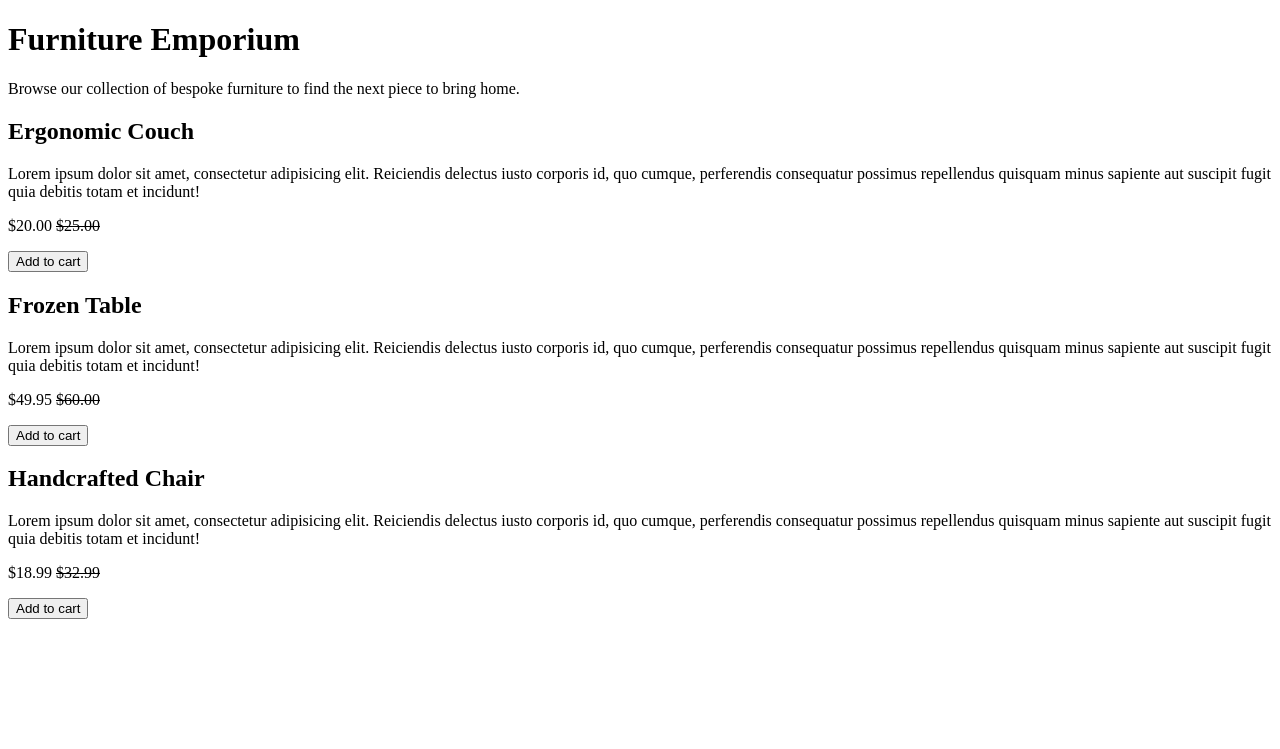
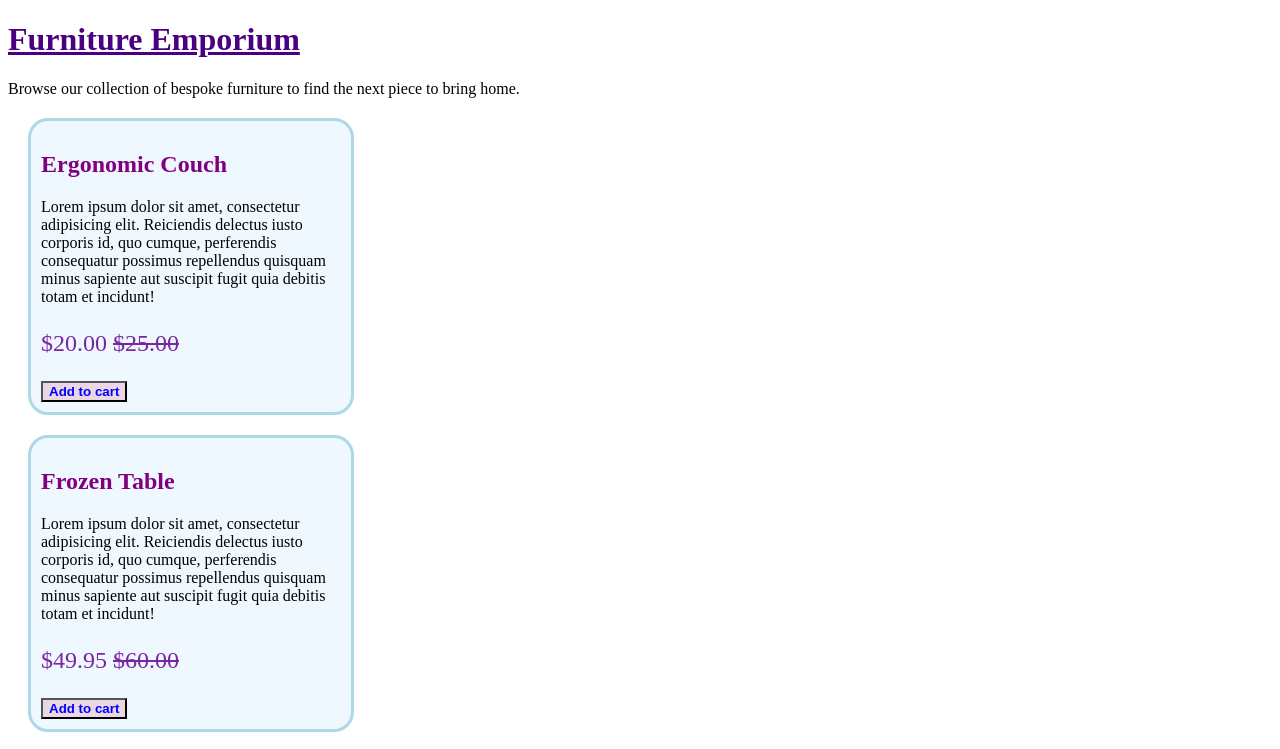
Before and after one commit to linaresbazan/furniture-emporium, a plain HTML site: page index.html in a window 1280 px wide. Shown: the top 749 px of the page. Drawn offline with Linux system fonts and the light colour scheme.

Commit message:
Workshop Furniture Emporium has been completed

```diff
--- a/index.css
+++ b/index.css
@@ -0,0 +1,33 @@
+h1{
+    color: indigo;
+    text-decoration: underline;
+}
+
+
+h2 {
+    color: purple;
+}
+.price {
+    color: #7827A0;
+    font-size: 24px;
+}
+
+article {
+    background-color: aliceblue;
+    width: 300px;
+    border: solid lightblue;
+    border-radius: 20px;
+    padding: 10px;
+    margin: 20px;
+}
+
+button {
+    color: blue;
+    font-weight: bold;
+    background-color: #e9d8e3;
+}
+button:hover {
+    cursor:pointer;
+    background-color: #0000D1;
+    color: #e9d8e3;
+}
--- a/index.html
+++ b/index.html
@@ -2,6 +2,7 @@
 <html lang="en">
   <head>
     <title>Furniture Emporium</title>
+    <link rel="stylesheet" href="index.css">
   </head>
   <body>
     <main>
@@ -20,7 +21,7 @@
           possimus repellendus quisquam minus sapiente aut suscipit fugit quia
           debitis totam et incidunt!
         </p>
-        <p>$20.00 <s>$25.00</s></p>
+        <p class="price">$20.00 <s>$25.00</s></p>
         <button>Add to cart</button>
       </article>
       <article>
@@ -31,7 +32,7 @@
           possimus repellendus quisquam minus sapiente aut suscipit fugit quia
           debitis totam et incidunt!
         </p>
-        <p>$49.95 <s>$60.00</s></p>
+        <p class="price">$49.95 <s>$60.00</s></p>
         <button>Add to cart</button>
       </article>
       <article>
@@ -42,7 +43,7 @@
           possimus repellendus quisquam minus sapiente aut suscipit fugit quia
           debitis totam et incidunt!
         </p>
-        <p>$18.99 <s>$32.99</s></p>
+        <p class="price">$18.99 <s>$32.99</s></p>
         <button>Add to cart</button>
       </article>
     </main>
```
